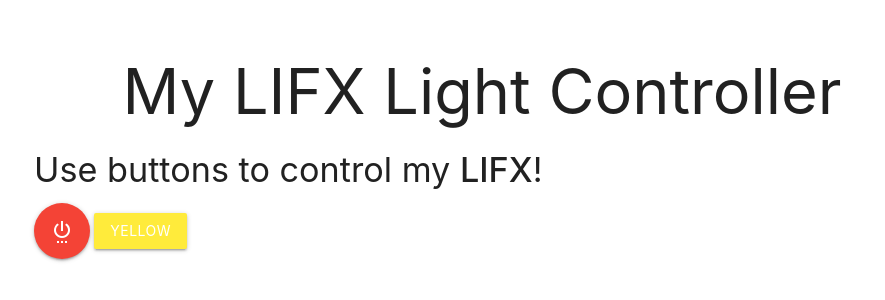
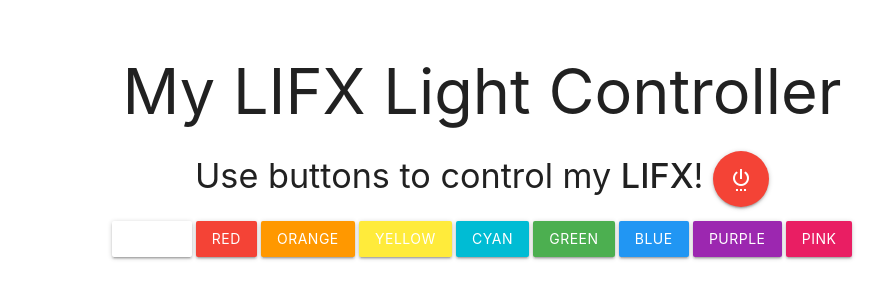
Before and after one commit to elogonme/lighter, a plain HTML site: page index.html in a window 1280 px wide. Both pictures are taken after a click on the link "settings_power". Shown: the whole page, without its empty margins (158-1043 px from the left). Drawn offline with nearby package versions, Linux system fonts and the light colour scheme; no server answers.

Commit message:
Create basic UI using handlebars to control light

```diff
--- a/index.html
+++ b/index.html
@@ -7,16 +7,25 @@
     <script defer src="https://use.fontawesome.com/releases/v5.14.0/js/all.js"></script>
     <link href="https://fonts.googleapis.com/icon?family=Material+Icons" rel="stylesheet">
     <link type="text/css" rel="stylesheet" href="css/materialize.min.css"  media="screen,projection"/>
+    <link type="text/css" rel="stylesheet" href="css/style.css"  rel="stylesheet"/>
+    <script src="https://cdn.jsdelivr.net/npm/handlebars@latest/dist/handlebars.js"></script>
+    <!-- Hadlebars html template for color buttons -->
+    <script id="light-control" type="text/x-handlebars-template">
+        {{#each colors}}
+        <button class="waves-effect waves-light btn {{this}} light-btn" value="{{this}}">{{this}}</button>
+        {{/each}}
+    </script>
 </head>
 <body>
     <section class="section">
-        <div class="container">
-          <h1 class="title center-align">
+        <div class="container center-align">
+          <h1 class="title">
             My LIFX Light Controller
           </h1>
-          <h4>Use buttons to control my <strong>LIFX</strong>!</h4>
-          <a id="power" class="btn-floating btn-large red pulse"><i class="material-icons">settings_power</i></a>
-          <button class="waves-effect waves-light btn yellow light-btn" value="yellow">Yellow</button>
+          <h4>Use buttons to control my <strong>LIFX</strong>!
+            <a id="power" class="btn-floating btn-large red pulse"><i class="material-icons">settings_power</i></a>
+        </h4>
+          <div id="light-buttons"></div>
         </div>
 
     </section>
--- a/index.js
+++ b/index.js
@@ -1,14 +1,25 @@
 $(document).ready(function() {
+    const templateSource = $('#light-control').html();
+    let template = Handlebars.compile(templateSource);
+    const source = {
+        colors: ['white', 'red', 'orange', 'yellow', 'cyan', 'green', 'blue', 'purple', 'pink']
+      }
+    const compiledHtml = template(source);
+    $('#light-buttons').html(compiledHtml);
+
     const light = new Light('d073d54171f5');
-
+    let powerState = false;
+    let state = 'off';
     // light.setState('off');
     // Light power toggle button listener
     $('#power').on('click', () => {
+        powerState = !powerState;
+        powerState ? state = 'on' : state = 'off';
         light.toggleLight();
     });
 
     // Light color control buttons
     $('.light-btn').on('click', function() {
-        light.setState( 'on', $(this).val());
+        light.setState( state, $(this).val());
     });
 });
```
